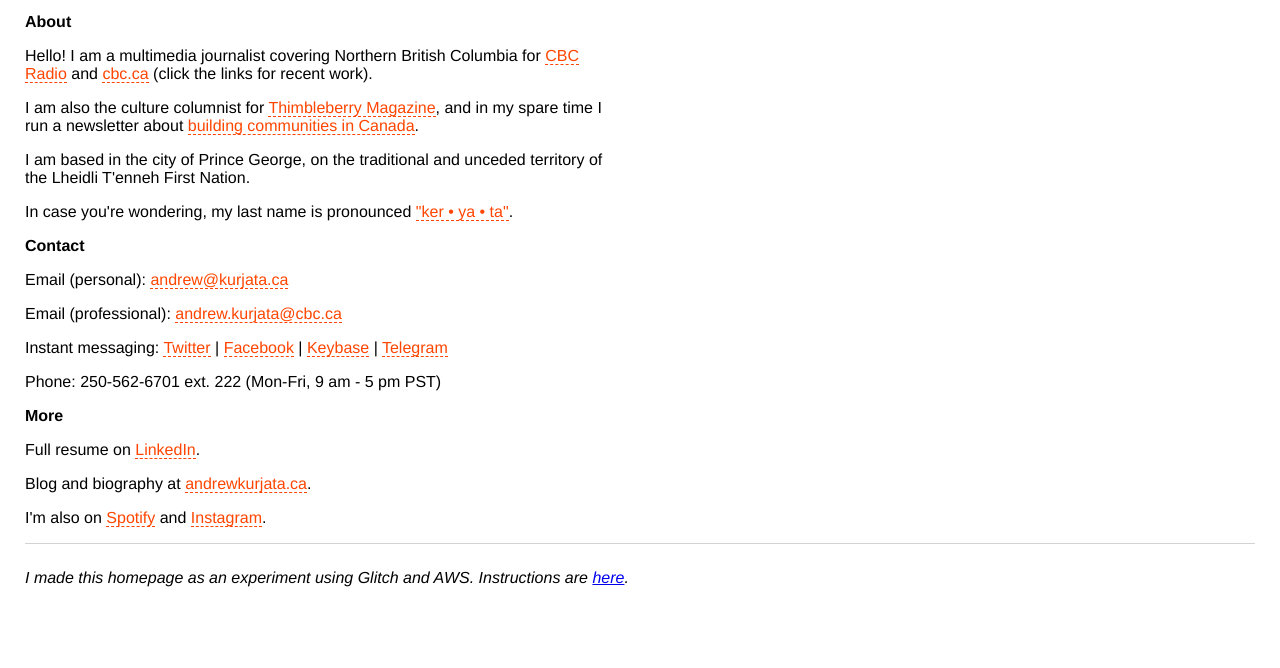
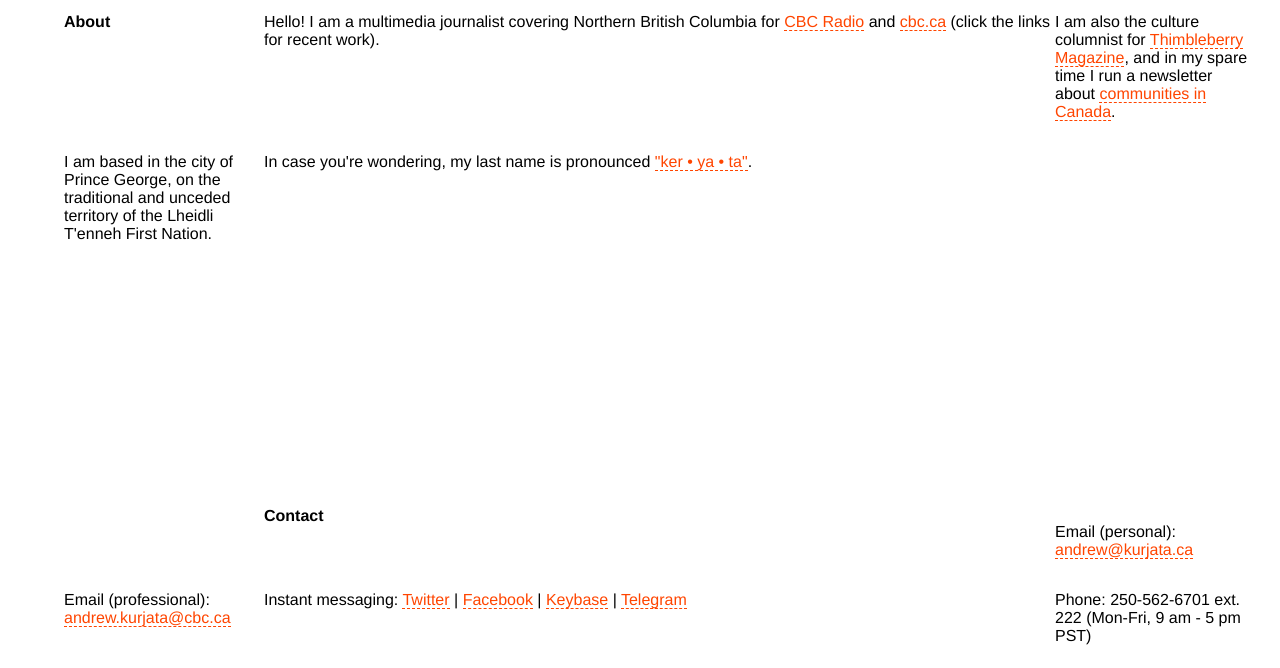
Before and after one commit to akurjata/edgeorthotics, a website: page views/index.html in a window 1280 px wide. Shown: the part 692-1360 px from the top of the page. Before the commit the page ends 1304 px from the top, so only its background shows below. Drawn offline with nearby package versions, Linux system fonts and the light colour scheme; no server answers.

Commit message:
🏅🏭 Checkpoint ./public/style.css:462627/587 ./views/index.html:462627/235

```diff
--- a/public/style.css
+++ b/public/style.css
@@ -10,9 +10,9 @@
 
 body {
   font-family: helvetica, arial, sans-serif;
-  margin: 25px;
+  margin-left: 5%;
+  margin-right: 25px;
 }
-
 
 h1 {
   font-weight: bold;
@@ -61,12 +61,13 @@
   top: 0;
   width: 60%;
   max-width: 350px;
+  min-width: 100px;
   height: auto;
 }
 
 
 p {
-  max-width: 600px;
+  max-width: 1000px;
 
 }
 
@@ -78,6 +79,12 @@
   margin-bottom: 15px;
 }
 
+main {
+    display: grid;
+    grid-template-columns: 200px 1fr 200px;
+    grid-template-rows: auto 1fr auto;
+    height: 100vh;
+}
 
 footer {
   margin-top: 0px;
--- a/views/index.html
+++ b/views/index.html
@@ -32,7 +32,7 @@
   <main>
 <strong><p>About</p></strong>
     <p>Hello! I am a multimedia journalist covering Northern British Columbia for <a href="https://www.cbc.ca/player/search?query=%22andrew+kurjata%22" title="recent appearances">CBC Radio</a> and <a href="https://www.google.com/search?q=site:cbc.ca+andrew+kurjata&source=lnt&tbs=qdr:y" title="recent bylines">cbc.ca</a> (click the links for recent work).</p>
- <p>I am also the culture columnist for <a href="http://thimbleberry.ca/">Thimbleberry Magazine</a>, and in my spare time I run a newsletter about <a href="https://thelocal.substack.com">building communities in Canada</a>.
+ <p>I am also the culture columnist for <a href="http://thimbleberry.ca/">Thimbleberry Magazine</a>, and in my spare time I run a newsletter about <a href="https://thelocal.substack.com">communities in Canada</a>.
 <p>
   I am based in the city of Prince George, on the traditional and unceded territory of the Lheidli T'enneh First Nation.
     </p>
@@ -50,6 +50,7 @@
       <p>
   Phone: 250-562-6701 ext. 222 (Mon-Fri, 9 am - 5 pm PST)
       </p>
+
 <p><strong>More</strong></p>
 <p>Full resume on <a href="https://ca.linkedin.com/in/akurjata">LinkedIn</a>.</p>
 <p>Blog and biography at <a href="https://andrewkurjata.ca">andrewkurjata.ca</a>.</p>
```
